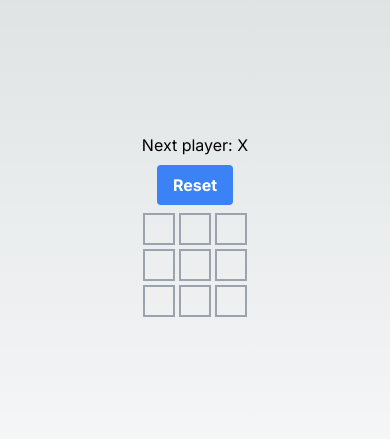
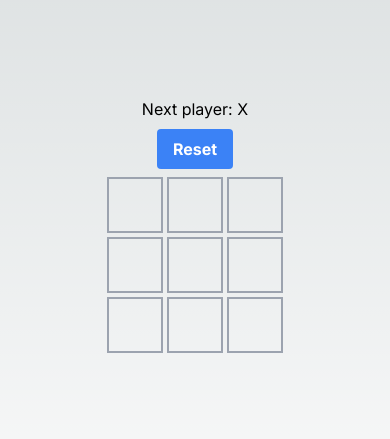
Before and after one commit to felipesilvati/tic-tac-toe-react, a Next.js app: page / in a window 390 px wide. Shown: the part 197-636 px from the top of the page. Built offline with nearby package versions, Linux system fonts and the light colour scheme.

Commit message:
feat(mobile): increase the size of square on mobile

```diff
--- a/src/app/components/square.js
+++ b/src/app/components/square.js
@@ -3,7 +3,7 @@ import React from 'react';
 export const Square = ({ value, onClick }) => {
   return (
     <div
-      className="h-8 w-8 xs:h-16 xs:w-16 sm:h-24 sm:w-24 border-2 border-gray-400 flex items-center justify-center text-sm sm:text-4xl"
+      className="h-14 w-14 xs:h-16 xs:w-16 sm:h-24 sm:w-24 border-2 border-gray-400 flex items-center justify-center text-md sm:text-4xl"
       onClick={onClick}
     >
       {value}
```
